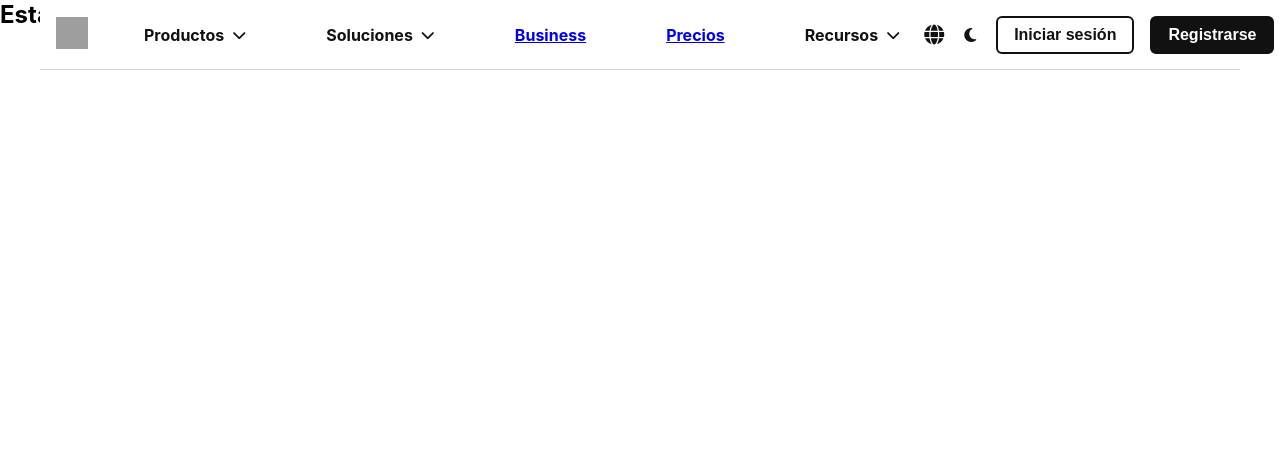
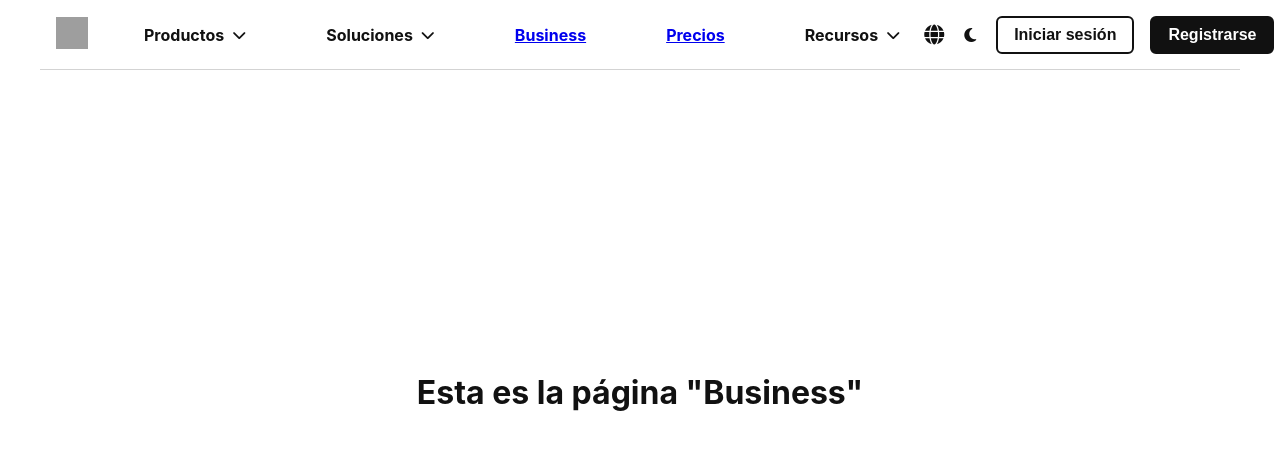
Before and after one commit to ivanagbarreto/barradenavegacion, a React (Vite) app: page /business in a window 1280 px wide. Shown: the top 450 px of the page. Built offline with nearby package versions, Linux system fonts and the light colour scheme; grey boxes are pictures that could not be loaded.

Commit message:
css Business-Precios pages

```diff
--- a/src/App.tsx
+++ b/src/App.tsx
@@ -2,8 +2,8 @@
 import Navbar from './components/Navbar/Navbar.tsx';
 import NavbarComp from './components/NavbarComp/NavbarComp.tsx';
 import { Routes, Route, NavLink } from 'react-router-dom';
-import BusinessPage from './BusinessPage';
-import PreciosPage from './PreciosPage';
+import BusinessPage from './pages/Business/BusinessPage.tsx';
+import PreciosPage from './pages/Precios/PreciosPage.tsx';
 import Home from './Home.tsx';
 import './index.css';
 
--- a/src/BusinessPage.tsx
+++ /dev/null
@@ -1,15 +0,0 @@
-import React from 'react';
-
-const BusinessPage = () => {
-  return (
-
-    <div >
-      <h2>Esta es la página "Business"</h2>
-    </div>
-
-
-
-  )
-}
-
-export default BusinessPage
--- a/src/PreciosPage.tsx
+++ /dev/null
@@ -1,11 +0,0 @@
-import React from 'react'
-
-const PreciosPage = () => {
-  return (
-    <div>
-      <h2>Esta es la página "Precios"</h2>
-    </div>
-  )
-}
-
-export default PreciosPage
--- /dev/null
+++ b/src/pages/Business/BusinessPage.module.css
@@ -0,0 +1,17 @@
+.containerBusiness{
+    padding: 2rem;
+    height: 100vh;
+    display: flex;
+    flex-direction: column;
+    justify-content: center;
+    align-items: center;
+    text-align: center;
+    background-color: var(--base-color);
+
+}
+
+.titleBusiness{
+     font-size: 2rem;
+    margin-bottom: 1rem;
+    color: var(--text-color);
+}
--- /dev/null
+++ b/src/pages/Business/BusinessPage.tsx
@@ -0,0 +1,16 @@
+import React from 'react';
+import styles from './BusinessPage.module.css';
+
+const BusinessPage = () => {
+  return (
+
+    <div className={styles.containerBusiness} >
+      <h2 className={styles.titleBusiness}>Esta es la página "Business"</h2>
+    </div>
+
+
+
+  )
+}
+
+export default BusinessPage
--- /dev/null
+++ b/src/pages/Precios/PreciosPage.module.css
@@ -0,0 +1,17 @@
+.containerPrecios{
+    padding: 2rem;
+    height: 100vh;
+    display: flex;
+    flex-direction: column;
+    justify-content: center;
+    align-items: center;
+    text-align: center;
+    background-color: var(--base-color);
+
+}
+
+.titlePrecios{
+     font-size: 2rem;
+    margin-bottom: 1rem;
+    color: var(--text-color);
+}
--- /dev/null
+++ b/src/pages/Precios/PreciosPage.tsx
@@ -0,0 +1,13 @@
+import React from 'react'
+import styles from './PreciosPage.module.css';
+
+
+const PreciosPage = () => {
+  return (
+    <div className={styles.containerPrecios}>
+      <h2 className={styles.titlePrecios}>Esta es la página "Precios"</h2>
+    </div>
+  )
+}
+
+export default PreciosPage
```
